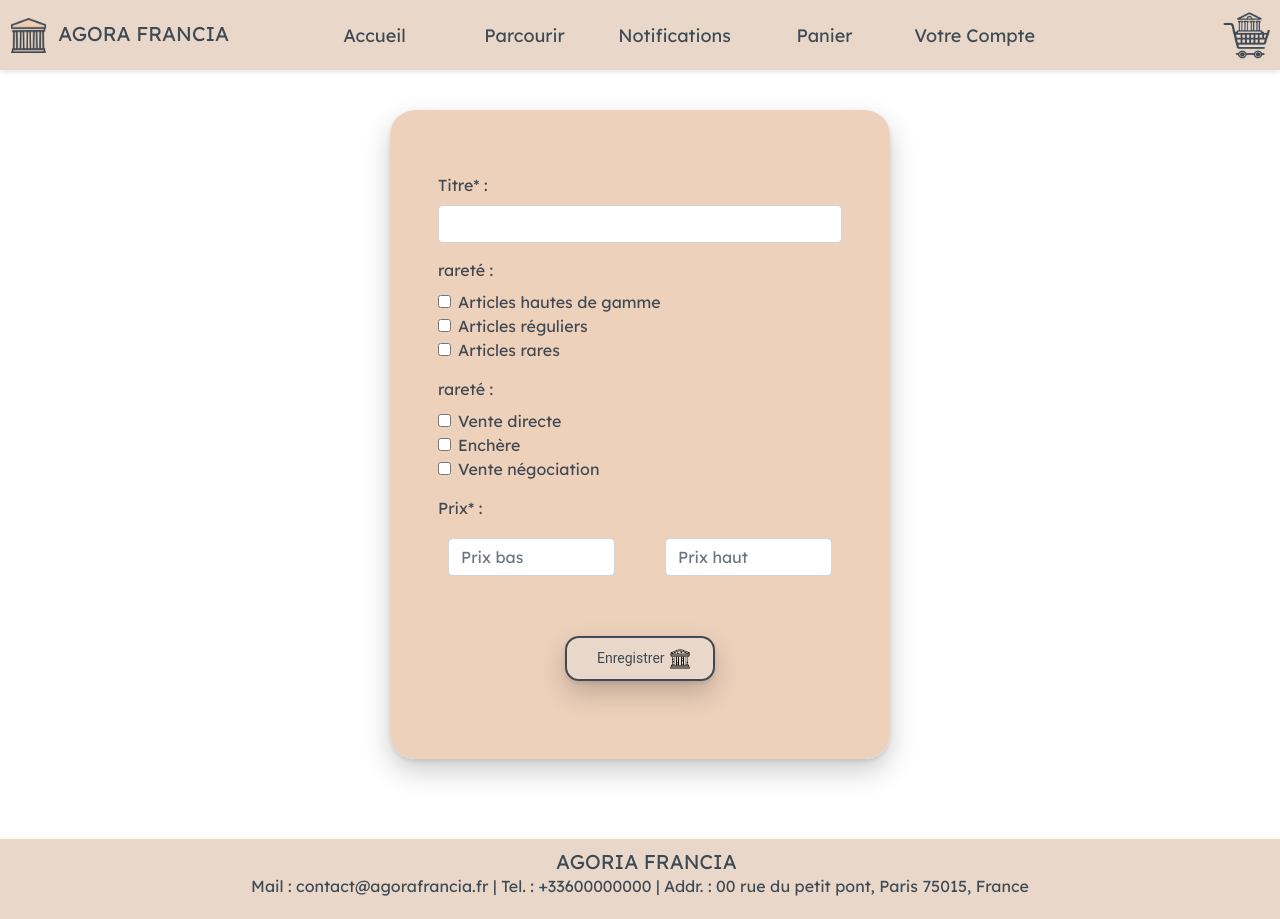
After one commit to rlouazon/ING2-TD14-GR3_PJ-PISCINE_AgoraFrancia, a PHP site: page /notification.php in a window 1280 px wide. The commit adds this page. Run offline with PHP 8.4, Linux system fonts and the light colour scheme.

Commit message:
ajout de nitf sans backend

```diff
--- /dev/null
+++ b/notification.php
@@ -0,0 +1,59 @@
+<?php include("blocs/header.php"); ?>
+<link href="CSS/inscription.css" rel="stylesheet"> <!-- Inclusion du fichier CSS personnalisé -->
+
+<div class="centre">
+    <form method="post" enctype="multipart/form-data"class="p-5">
+        <div class="form-group">
+                <label for="titre">Titre* :</label>
+                <input type="text" class="form-control" name="titre" maxlength="256" required>
+        </div>
+        <div class="form-group">
+            <label>rareté :</label>
+            <div class="form-check">
+                <input class="form-check-input" type="checkbox" id="1" name="1" value="1">
+                <label class="form-check-label" for="1">Articles hautes de gamme</label>
+            </div>
+            <div class="form-check">
+                <input class="form-check-input" type="checkbox" id="2" name="2" value="2">
+                <label class="form-check-label" for="2">Articles réguliers</label>
+            </div>
+            <div class="form-check">
+                <input class="form-check-input" type="checkbox" id="0" name="0" value="0">
+                <label class="form-check-label" for="0">Articles rares</label>
+            </div>
+        </div>
+
+        <div class="form-group">
+            <label>rareté :</label>
+            <div class="form-check">
+                <input class="form-check-input" type="checkbox" id="vd" name="vd" value="vd">
+                <label class="form-check-label" for="vd">Vente directe</label>
+            </div>
+            <div class="form-check">
+                <input class="form-check-input" type="checkbox" id="enchere" name="enchere" value="enchere">
+                <label class="form-check-label" for="enchere">Enchère</label>
+            </div>
+            <div class="form-check">
+                <input class="form-check-input" type="checkbox" id="nego" name="nego" value="nego">
+                <label class="form-check-label" for="nego">Vente négociation</label>
+            </div>
+        </div>
+
+
+        <div class="form-group">
+            <label for="prix">Prix* :</label>
+            <div class="row">
+                 <div class="col">
+                    <input type="number" class="form-control" name="prix bas" placeholder="Prix bas" required>
+                </div>
+                <div class="col">
+                    <input type="number" class="form-control" name="prix haut" placeholder="Prix haut" required>
+                </div>
+
+            </div>
+        </div>
+        <button type="submit" name="Inscription" class="btn">Enregistrer    <img src="CSS/images/inscription.png" alt="logo" class="imgInscription"></button>
+    </form>
+</div>
+
+<?php include("blocs/footer.php"); ?>
```
Also changed, not shown: ajouter_produit.php (+5 -4 lines).
